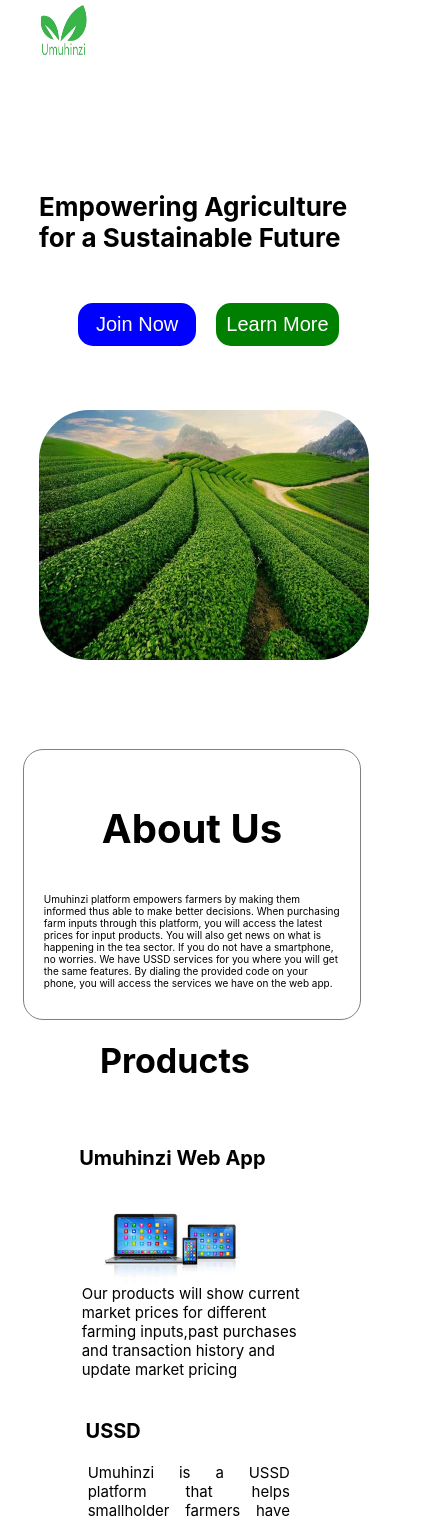
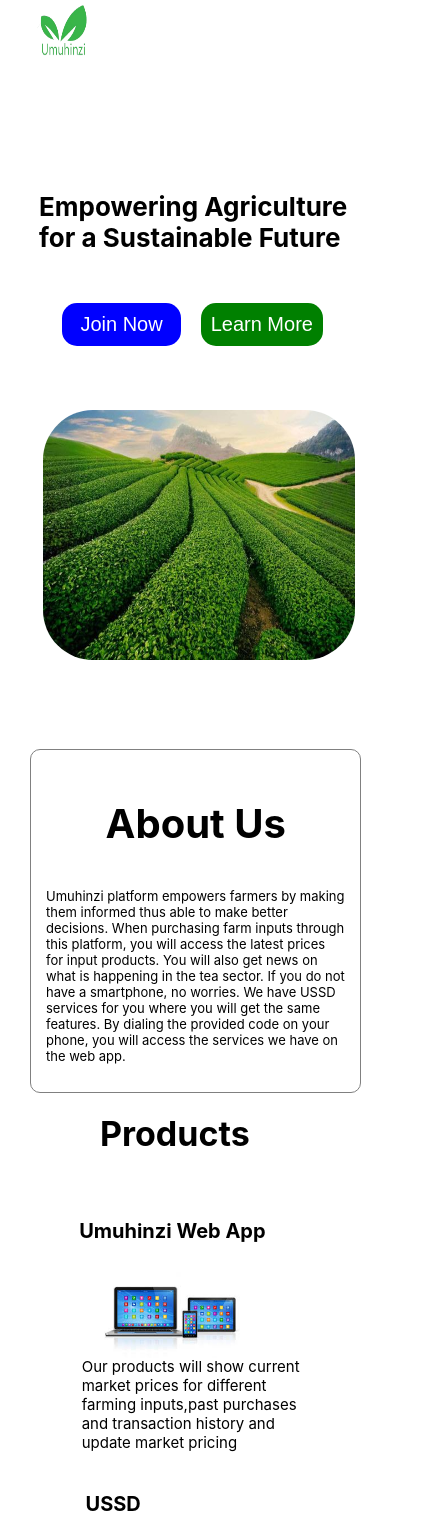
Before and after one commit to akirachix/Elites-Informational, a React (Create React App) app in the folder umuhinzi-react/: page / in a window 390 px wide. Shown: the top 1521 px of the page, 430 px wide, since content can reach past the window. Built offline with nearby package versions, Linux system fonts and the light colour scheme.

Commit message:
made changes

```diff
--- a/umuhinzi-react/src/About/index.css
+++ b/umuhinzi-react/src/About/index.css
@@ -31,28 +31,34 @@ margin: 0 10%;
   }
   @media screen and (min-width:301px) and (max-width:400px){
     .aboutus{
-    font-size: small;
+    font-size: medium;
      /* max-width: 100px; */
-     width: 95%;
+     width: 100%;
+      margin-left: -13px;
+     /* padding-left: -5px; */
     }
     p{
-      font-size: 10px;
+      font-size: 13px;
     }
     #heading{
       text-align: center;
     }
     .about-container{
-      width: 80%;
+      width: 96%;
+      /* margin-left: -20%; */
+      /* margin-right: -20px; */
     }
     }
     @media  screen and (min-width:401px) and (max-width:500px){
       .aboutus{
       font-size: small;
        max-width: 100px;
-       width: 87%;
+       width: 84%;
+       /* margin-left: -30%; */
+       /* margin-right: -20%; */
       }
       p{
-        font-size: 10px;
+        font-size: 15px;
       }
       #heading{
         text-align: center;
@@ -103,16 +109,20 @@ p{
     border-radius: 16px;
     font-size: 20px;
     margin: 0 6%;
+    margin-left:6%;
+    width: 80%;
   }
 }
 
 
 @media (max-width: 768px) {
   .aboutus {
-    padding: 20px;
+    padding: 15px;
     border-radius: 15px;
     font-size: 18px;
     margin: 0 5%;
+    width: 80%;
+    margin-left: 6%;
   }
 }
 
@@ -148,3 +158,54 @@ p{
 
 
 }
+@media (max-width: 820px){
+  .aboutus {
+    padding: 15px;
+    border-radius: 10px;
+    font-size: 14px;
+    margin: 0 2.5%;
+    margin-left: 7%;
+  }
+}
+@media (max-width: 344px){
+  .aboutus {
+    padding: 15px;
+    border-radius: 10px;
+    font-size: 14px;
+    margin: 0 2.5%;
+    margin-left: 3%;
+
+}
+}
+@media (max-width: 412px){
+  .aboutus {
+    padding: 15px;
+    border-radius: 10px;
+    font-size: 14px;
+    margin: 0 2.5%;
+    margin-left: 4%;
+
+  }
+}
+@media (max-width: 414px){
+  .aboutus {
+    padding: 15px;
+    border-radius: 10px;
+    font-size: 14px;
+    margin: 0 2.5%;
+    margin-left: 4%;
+
+  }
+
+}
+@media (max-width: 430px){
+  .aboutus {
+    padding: 15px;
+    border-radius: 10px;
+    font-size: 14px;
+    margin: 0 2.5%;
+    margin-left: 4%;
+
+  }
+
+}
--- a/umuhinzi-react/src/Footer/index.css
+++ b/umuhinzi-react/src/Footer/index.css
@@ -6,6 +6,7 @@
    justify-content: space-between;
    padding: 20px;
    margin-top: 1px;
+   width: 98;
 }
 
 .locationpin{
@@ -82,7 +83,7 @@
       .footer-container{
          flex-direction: column;
          font-size: 15px;
-         width: 97%;
+         width: 87%;
       }
 
       .contacts-container{
@@ -143,7 +144,7 @@
       .footer-container{
          flex-direction: column;
          font-size: 18px;
-         width: 100%;
+         width: 89%;
       }
 
       .contacts-container{
@@ -186,6 +187,7 @@
       .footer-container{
          flex-direction: column;
          font-size: 24px;
+         width: 91%;
       }
 
       .content{
@@ -223,6 +225,7 @@
       .footer-container{
          flex-direction: column;
          font-size: 30px;
+         width: 93.5%;
       }
 
      .umuhinzi{
@@ -276,6 +279,7 @@
       .footer-container{
          flex-direction: column;
          font-size: 38px;
+         width: 94%;
       }
 
      .umuhinzi{
@@ -322,10 +326,11 @@
    }
 
    }
-   @media screen and (min-width:1024px) and (max-width:1050px){
+   @media screen and (min-width:1024px) and (max-width:1350px){
       .footer-container{
          flex-direction: column;
          font-size: 38px;
+         width: 94.5%;
 
       }
 
--- a/umuhinzi-react/src/Navbar/index.css
+++ b/umuhinzi-react/src/Navbar/index.css
@@ -120,8 +120,8 @@ html{
             border-radius: 50px;
             height: 250px;
             margin-bottom: 100px;
-            width: 270px;
-            margin-left: 5px;
+            width: 80%;
+            margin-left: 8%;
          }
     .landing_page{
 
@@ -133,7 +133,7 @@ html{
           .landing_page_text{
             margin-bottom: 10px;
             font-size: 12px;
-            margin-left: 55px;
+            margin-left: 35px;
         }
     .logo{
             margin-bottom: 100px;.navbar{
@@ -147,7 +147,7 @@ html{
     .button{
             display: flex;
             gap: 20px;
-            margin-left: 25px;
+            margin-left: 55px;
             margin-bottom: 10px;
             margin-top: 50px;
         }
@@ -197,8 +197,8 @@ html{
     border-radius: 50px;
     height: 250px;
     margin-bottom: 100px;
-    width: 330px;
-    margin-left: 55%;
+    width: 40%;
+    margin-left: 55.5%;
          }
 .landing_page{
   display: grid;
@@ -223,7 +223,7 @@ html{
     .button{
             display: flex;
             gap: 20px;
-           margin-left: 60%;
+           margin-left: 58%;
             margin-bottom: 10px;
             margin-top: 50px;
         }
@@ -370,14 +370,14 @@ html{
         border-radius: 50px;
         height: 500px;
         margin-bottom: 100px;
-        width: 700px;
-        margin-left: 30px;
+        width: 90%;
+        margin-left: -1%;
      }
 
 
      .hamburger {
       display: block;
-      margin-left: 200px;
+      margin-left: 180px;
       margin-top: 20px;
       font-weight: bold;
 
@@ -391,7 +391,7 @@ html{
 
     .logo{
       margin-bottom: 100px;
-      margin-left: 28%;
+      margin-left: 25px;
   }
 
 
@@ -455,7 +455,7 @@ html{
         height: 500px;
         margin-bottom: 100px;
         width: 500px;
-        margin-left: -35px;
+        margin-left: -27px;
      }
 
 
@@ -519,7 +519,7 @@ html{
          .button{
           display: flex;
           gap: 30px;
-          margin-left: 200px;
+          margin-left: 20%;
           margin-right: 8px;
       }
 
@@ -538,8 +538,8 @@ html{
         border-radius: 50px;
         height: 500px;
         margin-bottom: 100px;
-        width: 810px;
-        margin-left: -45px;
+        width: 90%;
+        margin-left: -3px;
      }
 
 
@@ -553,7 +553,7 @@ html{
 
     .navbar {
       display: none;
-      margin-left: -20px;
+      margin-left: 40px;
     }
 
 
@@ -569,6 +569,9 @@ html{
     margin-bottom: 10px;
     font-size: 25px;
     margin-left: 75px;
+}
+.nav{
+  width: 90%;
 }
    }
 
@@ -604,8 +607,8 @@ html{
         border-radius: 50px;
         height: 400px;
         margin-bottom: 100px;
-        width: 570px;
-        margin-left: -55px;
+        width: 90%;
+        margin-left: 20px;
      }
 
      .logo{
@@ -615,8 +618,8 @@ html{
 
   .landing_page_text{
     margin-top: 70px;
-    font-size: 15px;
-    margin-left: -80px;
+    font-size: 13.5px;
+    margin-left: -55px;
 }
 .landing_page{
   gap: 110px;
@@ -627,15 +630,16 @@ html{
    @media screen and (min-width:1251px) and (max-width:1500px){
     .navbar{
       display: flex;
-      gap: 10px;
-      margin-left: 350px;
+      gap: 8px;
+      margin-left: -200px;
       font-size: 15px;
+      width: 70%;
       }
 
          .button{
           display: flex;
           gap: 30px;
-          margin-left: 50px;
+          margin-left: 150px;
 
       }
 
@@ -647,14 +651,15 @@ html{
 
       }
       .button{
-        margin-right: 100px;
+        margin-left:-35px;
+        margin-top: 30%;
       }
       .farm_pic{
         border-radius: 50px;
         height: 400px;
         margin-bottom: 100px;
-        width: 600px;
-        margin-left: -55px;
+        width: 90%;
+        margin-left: -105px;
      }
 
      .logo{
@@ -664,18 +669,21 @@ html{
 
   .landing_page_text{
     margin-top: 70px;
-    font-size: 15px;
-    margin-left: -90px;
+    font-size: 20px;
+    margin-left: -140px;
 }
 .joinnow{
   font-size: 30px;
    padding: 8px 30px;
+   margin-left: -55%;
 
  }
 
  .learnbutton{
    font-size: 30px;
    padding: 8px 20px;
+   margin-left: -55%;
+
  }
 
 .navbar{
--- a/umuhinzi-react/src/Navbar/index.js
+++ b/umuhinzi-react/src/Navbar/index.js
@@ -18,10 +18,10 @@ const Navbar = () => {
         </div>
         <div className='navbar'>
           <Link to='home-section' smooth={true} duration={500}>Home</Link>
-          <Link to='about' smooth={true} duration={500}>About</Link>
+          <Link to='about-container' smooth={true} duration={500}>About</Link>
           <Link to='mission-section' smooth={true} duration={500}>Mission</Link>
           <Link to='vision-section' smooth={true} duration={500}>Vision</Link>
-          <Link to='products-section' smooth={true} duration={500}>Products</Link>
+          <Link to='products' smooth={true} duration={500}>Products</Link>
           <Link to='team-container' smooth={true} duration={500}>Team</Link>
         </div>
         <div className='hamburger' onClick={toggleMenu}>
--- a/umuhinzi-react/src/Products/index.css
+++ b/umuhinzi-react/src/Products/index.css
@@ -34,7 +34,7 @@
     font-size: 36px;
 }
 .webtitle{
-    font-size: 25px;
+    font-size: 36px;
     margin-top: -35px;
     padding-left: -30px;
     text-indent: -140px;
@@ -53,7 +53,7 @@
     text-align: justify;
 }
 .app{
-    font-size: 25px;
+    font-size: 36px;
     text-indent: -140px;
     margin-top: -20px;
 
@@ -162,7 +162,7 @@
         width: 50%;
         height: 50%;
         margin-top: 10px;
-        margin-left: -60%;
+        margin-left: -75%;
 
     }
     .webtitle{
@@ -272,7 +272,6 @@
     .webapp{
         display: flex;
 
-
     }
 
     .ussd{
@@ -290,12 +289,12 @@
         }
     .app{
         font-size: 20px;
-        margin-left: 31%;
+        margin-left: 33%;
     }
 
     .heading{
-        margin-left: 5%;
-        font-size: 34px;
+        margin-left: 23%;
+        font-size: 36px;
 
         margin-top: 20px;
 
@@ -504,6 +503,7 @@
             margin-top: -15%;
             margin-left: 80%;
 
+
         }
         .webtitle{
             font-size: 23px;
--- a/umuhinzi-react/src/Team/index.css
+++ b/umuhinzi-react/src/Team/index.css
@@ -31,8 +31,8 @@
      background-color: rgb(24, 172, 180);
     border: 1px solid #ddd;
     color: white;
-    width: 100%;
-    margin-left: -10.1%;
+    width: 130%;
+    margin-left: -8.7%;
 
 
 
@@ -75,7 +75,7 @@
   @media only screen and (min-device-width : 280px){
     .team-container {
       align-self: center;
-      width: 110%;
+      width: 108.5%;
 
     }
 
```
